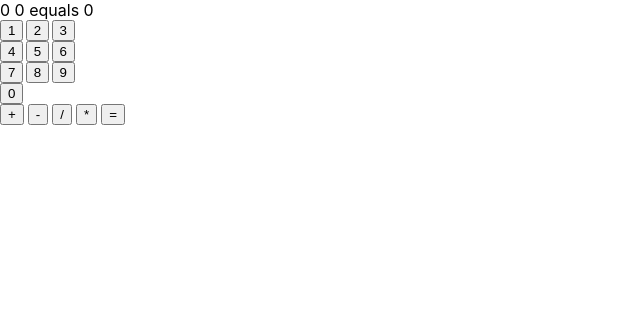
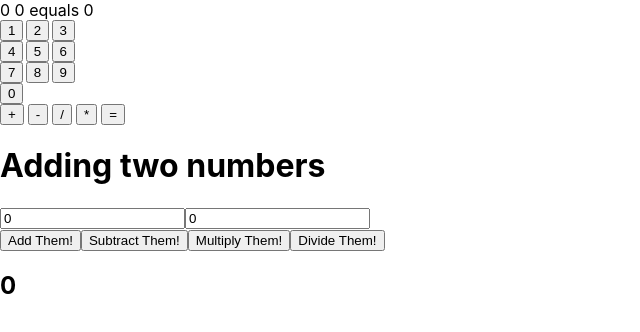
Before and after one commit to edgonzalez-9/Calculator, a React (Create React App) app in the folder calculator/: page / in a window 1280 px wide. Shown: the top 332 px of the page, without its empty margins (0-640 px from the left). Built offline with nearby package versions, Linux system fonts and the light colour scheme.

Commit message:
followed a quick tutorial to set up a calculator using react hooks

```diff
--- a/calculator/src/App.js
+++ b/calculator/src/App.js
@@ -1,6 +1,7 @@
 import './App.css';
 import React from 'react'
 import Calculator from './Components/Calculator';
+import Hooks from './Components/Hooks'
 
 
 class App extends React.Component{
@@ -9,6 +10,7 @@ class App extends React.Component{
     return(
       <div>
         <Calculator/>
+        <Hooks/>
       </div>
     )
   }
--- a/calculator/src/Components/Hooks.js
+++ b/calculator/src/Components/Hooks.js
@@ -5,13 +5,44 @@ function Hooks(){
     const [number2, setNumber2] = useState(0)
     const [total, setTotal] = useState(number1 + number2)
 
+    function addNumbers(){
+        setTotal(number1 + number2)
+    }
+
+    function subtractNumbers(){
+        setTotal(number1 - number2)
+    }
+
+    function multiplyNumbers(){
+        setTotal(number1 * number2)
+    }
+    function divideNumbers(){
+        setTotal(number1/number2)
+    }
+
     return(
         <div>
             <div>
                 <h1>Adding two numbers</h1>
                 <div>
-                    <input type="number" />
+                    <input
+                    type="number"
+                    value={number1}
+                    onChange={e => setNumber1(+e.target.value)}
+                    placeholder="0"
+                    />
+                    <input
+                    type="number"
+                    value={number2}
+                    onChange={e => setNumber2(+e.target.value)}
+                    placeholder="0"
+                    />
                 </div>
+                <button onClick={addNumbers}>Add Them!</button>
+                <button onClick={subtractNumbers}>Subtract Them!</button>
+                <button onClick={multiplyNumbers}>Multiply Them!</button>
+                <button onClick={divideNumbers}>Divide Them!</button>
+                <h2>{total}</h2>
             </div>
         </div>
     )
```
Also changed, not shown: 1 other file (tests, documents, lock files or other folders).
